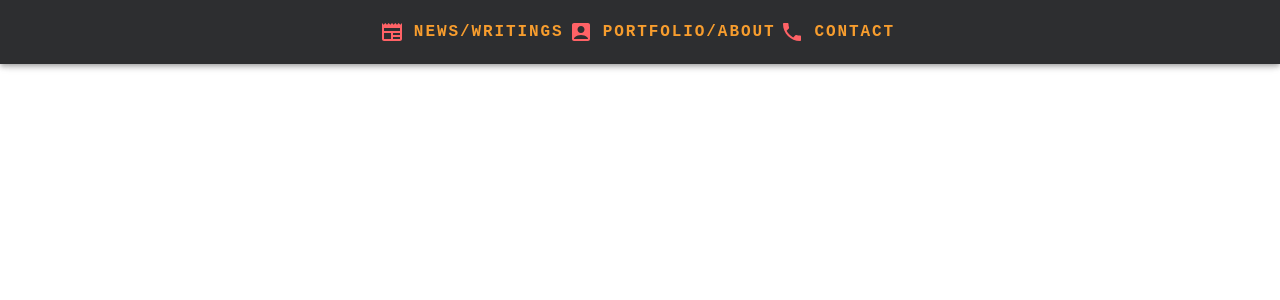
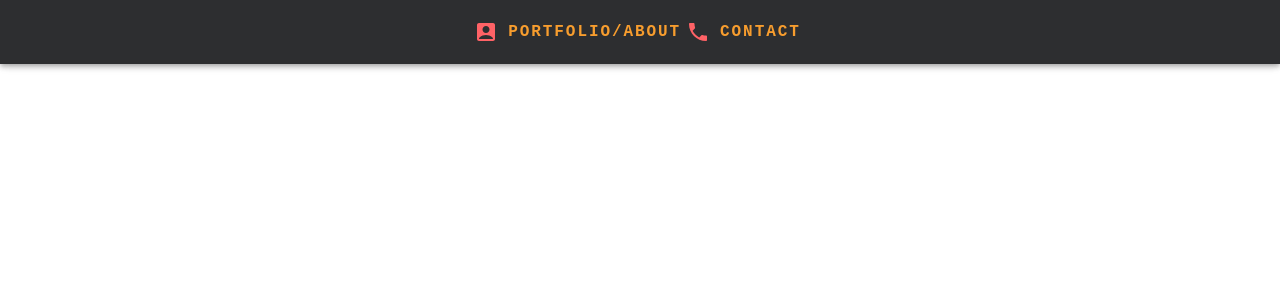
Before and after one commit to sobhanessi/sobhanessi.github.io, a Next.js app: page /components/Navbar in a window 1280 px wide. Shown: the top 300 px of the page. Built offline with nearby package versions, Linux system fonts and the light colour scheme; a small style sheet from the web is missing.

Commit message:
news and writings unpublished due to inactivity

```diff
--- a/pages/components/Navbar.tsx
+++ b/pages/components/Navbar.tsx
@@ -21,7 +21,7 @@ import {
 } from "../../public/theme/theme";
 import List from "@mui/material/List";
 import MenuIcon from "@mui/icons-material/Menu";
-import NewsPaperIcon from "@mui/icons-material/Newspaper";
+// import NewsPaperIcon from "@mui/icons-material/Newspaper";
 import Toolbar from "@mui/material/Toolbar";
 // import Typography from "@mui/material/Typography";
 import PhoneIcon from "@mui/icons-material/Phone";
@@ -31,11 +31,11 @@ import Link from "next/link";
 const drawerWidth = 240;
 
 const titles = [
-  {
-    header: "NEWS/WRITINGS",
-    href: "/news-writings",
-    icon: <NewsPaperIcon />,
-  },
+  // {
+  //   header: "NEWS/WRITINGS",
+  //   href: "/news-writings",
+  //   icon: <NewsPaperIcon />,
+  // },
   { header: "PORTFOLIO/ABOUT", href: "/", icon: <AccountBoxIcon /> },
   // { header: "WRITINGS", href: "/writings", icon: <BorderColorIcon /> },
   { header: "CONTACT", href: "/contact", icon: <PhoneIcon /> },
```
